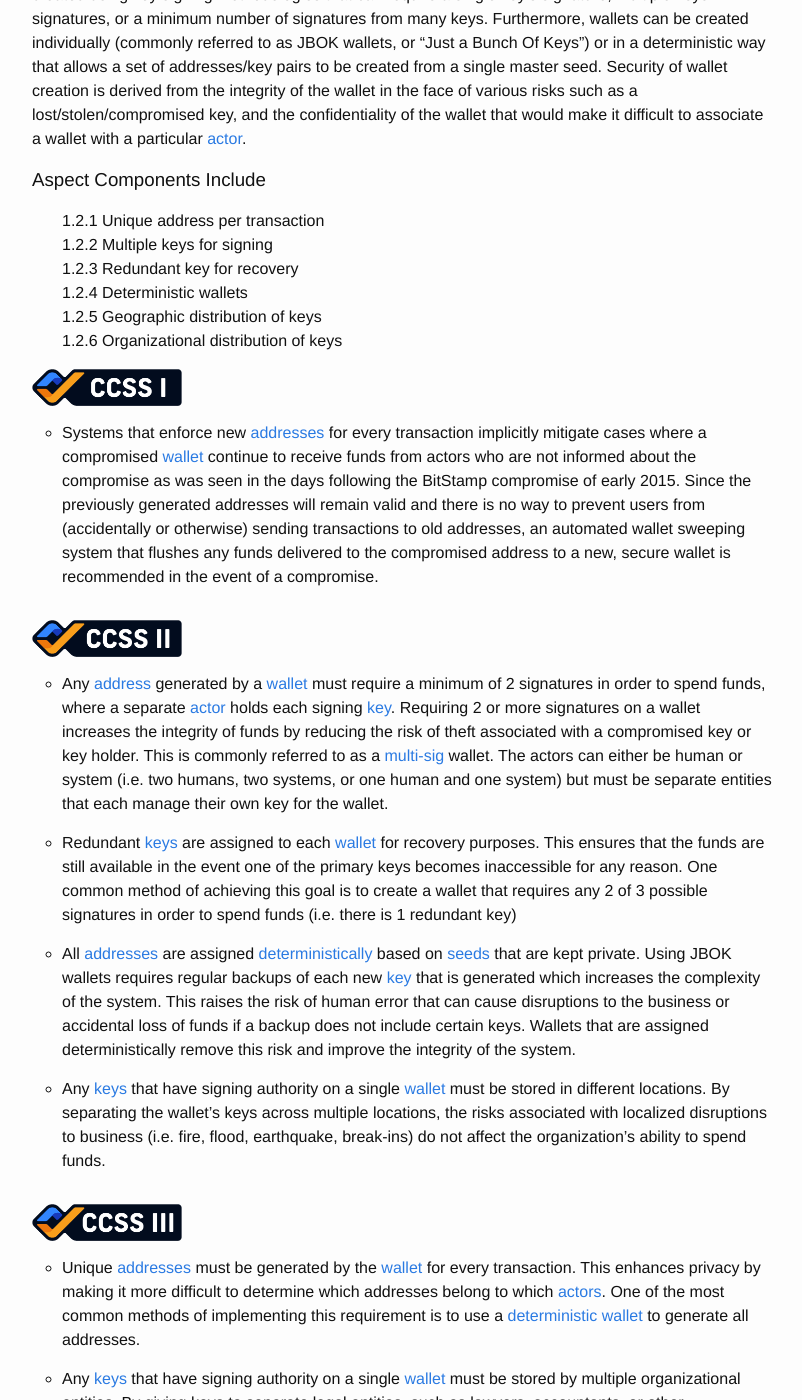
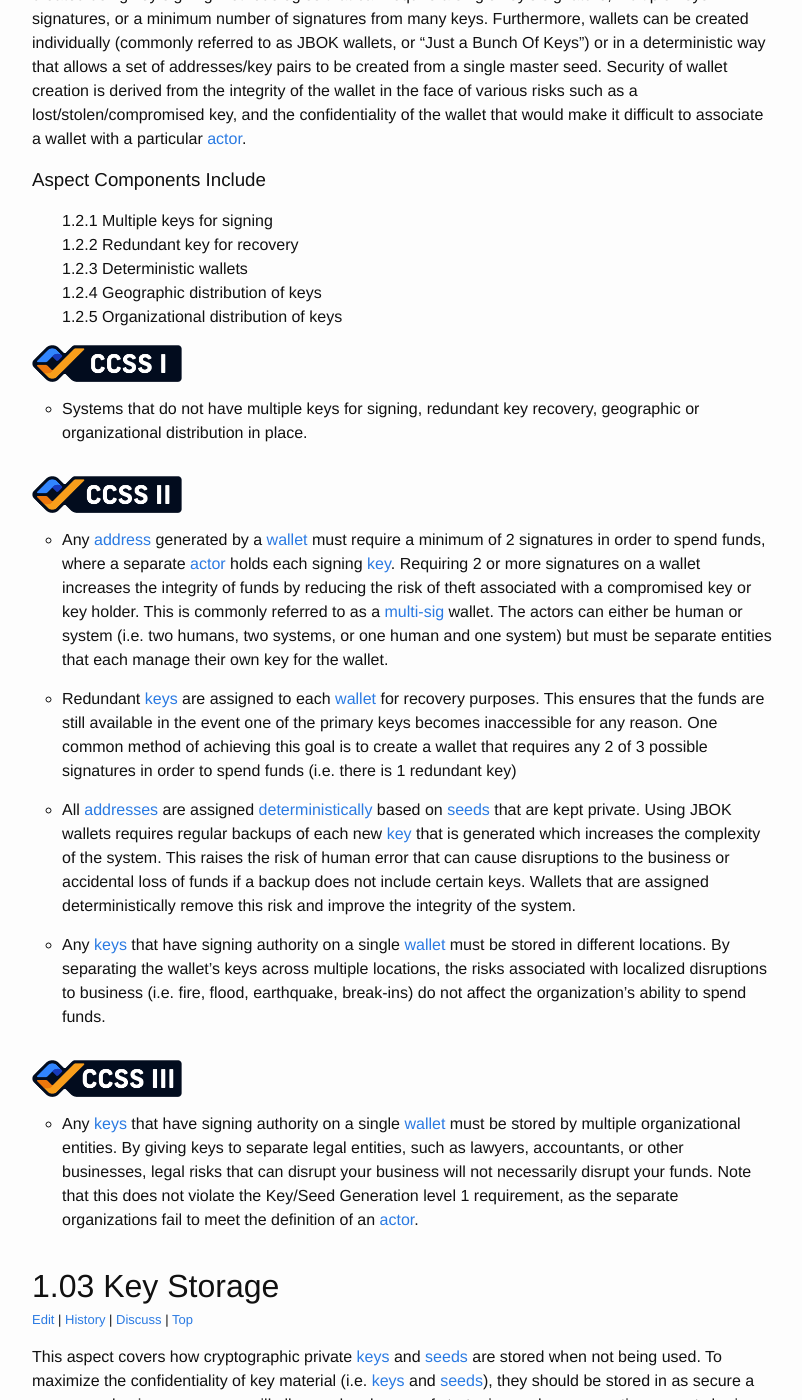
Before and after one commit to CryptoConsortium/CCSS, a Jekyll site: the page built from 1_aspects.html, in a window 1280 px wide and 1400 px high, scrolled down 2309 px. Shown: the whole window, without its empty margins (238-1040 px from the left). Built offline with Jekyll 4.4.1, drawn with Linux system fonts in a browser that asks for light colours.

Commit message:
Removal of unique address per transaction requirement
The removal of this requirement was approved by the CCSS Steering committee at the 19 April, 2021 meeting.

```diff
--- a/_data/aspects/102-WalletCreation.yml
+++ b/_data/aspects/102-WalletCreation.yml
@@ -17,7 +17,7 @@ description: >
   Security of wallet creation is derived from the integrity of the wallet in the face of various risks such as a lost/stolen/compromised key, and the confidentiality of the wallet that would make it difficult to associate a wallet with a particular [actor](#actor).
 
 level_one:
-  - Systems that enforce new [addresses](#address) for every transaction implicitly mitigate cases where a compromised [wallet](#wallet) continue to receive funds from actors who are not informed about the compromise as was seen in the days following the BitStamp compromise of early 2015. Since the previously generated addresses will remain valid and there is no way to prevent users from (accidentally or otherwise) sending transactions to old addresses, an automated wallet sweeping system that flushes any funds delivered to the compromised address to a new, secure wallet is recommended in the event of a compromise.
+  - Systems that do not have multiple keys for signing, redundant key recovery, geographic or organizational distribution in place.
 
 level_two:
   - Any [address](#address) generated by a [wallet](#wallet) must require a minimum of 2 signatures in order to spend funds, where a separate [actor](#actor) holds each signing [key](#key). Requiring 2 or more signatures on a wallet increases the integrity of funds by reducing the risk of theft associated with a compromised key or key holder. This is commonly referred to as a [multi-sig](#multisig) wallet. The actors can either be human or system (i.e. two humans, two systems, or one human and one system) but must be separate entities that each manage their own key for the wallet.
@@ -26,48 +26,40 @@ level_two:
   - Any [keys](#key) that have signing authority on a single [wallet](#wallet) must be stored in different locations. By separating the wallet's keys across multiple locations, the risks associated with localized disruptions to business (i.e. fire, flood, earthquake, break-ins) do not affect the organization's ability to spend funds.
 
 level_three:
-  - Unique [addresses](#address) must be generated by the [wallet](#wallet) for every transaction. This enhances privacy by making it more difficult to determine which addresses belong to which [actors](#actor). One of the most common methods of implementing this requirement is to use a [deterministic wallet](#hd-wallet) to generate all addresses.
   - Any [keys](#key) that have signing authority on a single [wallet](#wallet) must be stored by multiple organizational entities. By giving keys to separate legal entities, such as lawyers, accountants, or other businesses, legal risks that can disrupt your business will not necessarily disrupt your funds. Note that this does not violate the Key/Seed Generation level 1 requirement, as the separate organizations fail to meet the definition of an [actor](#actor).
 
 
 components:
   - component: &010201
     id: 1.2.1
-    title_short: Unique address per transaction
-    uncertified:
-    level_one:
-    level_two:
-    level_three: Unique addresses are generated for every transaction
-  - component: &010202
-    id: 1.2.2
     title_short: Multiple keys for signing
     uncertified:
     level_one:
     level_two: Transactions require signatures from 2 or more keys
     level_three: Transactions require signatures from 2 or more keys
-  - component: &010203
-    id: 1.2.3
+  - component: &010202
+    id: 1.2.2
     title_short: Redundant key for recovery
     uncertified:
     level_one:
     level_two: Redundant keys are assigned for recovery purposes (i.e. 2of3, 3of5, etc.)
     level_three: Redundant keys are assigned for recovery purposes (i.e. 2of3, 3of5, etc.)
-  - component: &010204
-    id: 1.2.4
+  - component: &010203
+    id: 1.2.3
     title_short: Deterministic wallets
     uncertified:
     level_one:
     level_two: Addresses are assigned deterministically
     level_three: Addresses are assigned deterministically
-  - component: &010205
-    id: 1.2.5
+  - component: &010204
+    id: 1.2.4
     title_short: Geographic distribution of keys
     uncertified:
     level_one:
     level_two: Keys are distributed across multiple separate locations
     level_three: Keys are distributed across multiple separate locations
-  - component: &010206
-    id: 1.2.6
+  - component: &010205
+    id: 1.2.5
     title_short: Organizational distribution of keys
     uncertified:
     level_one:
```
